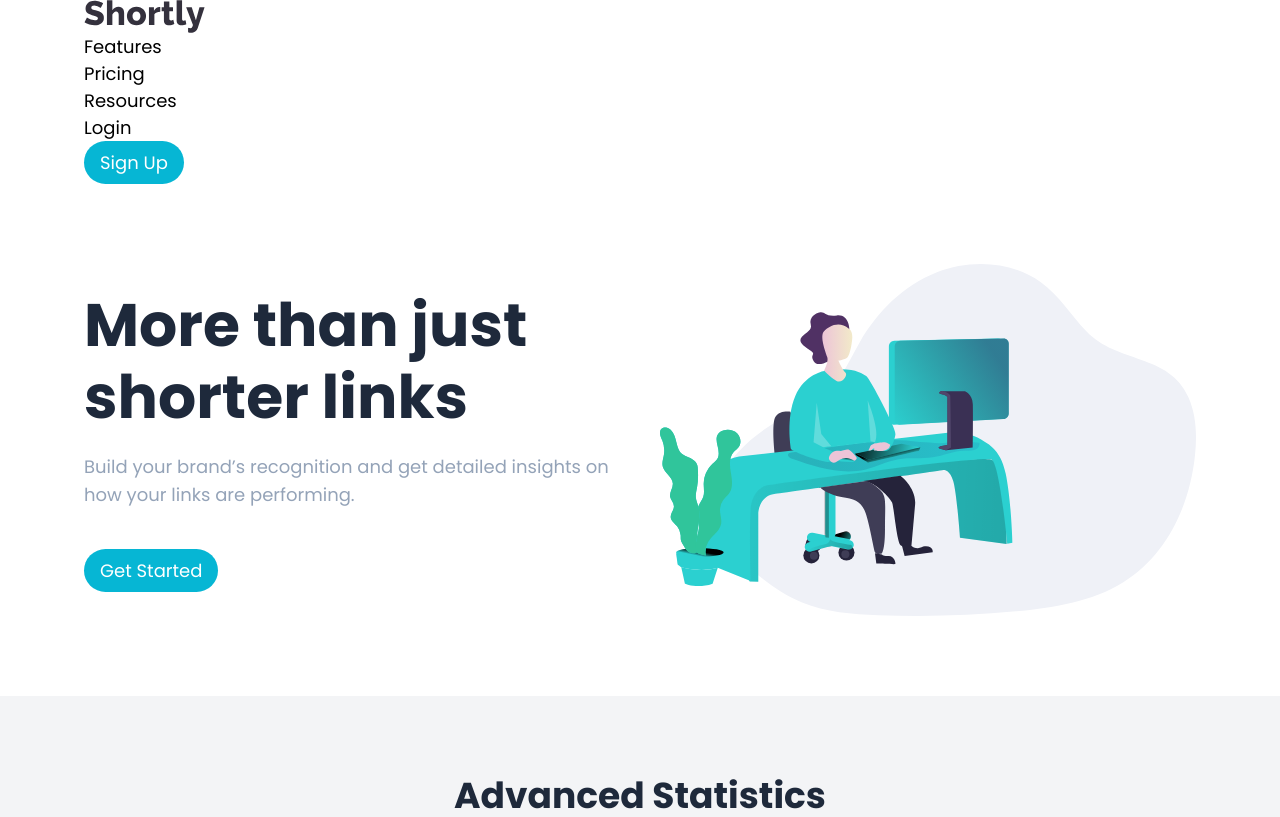
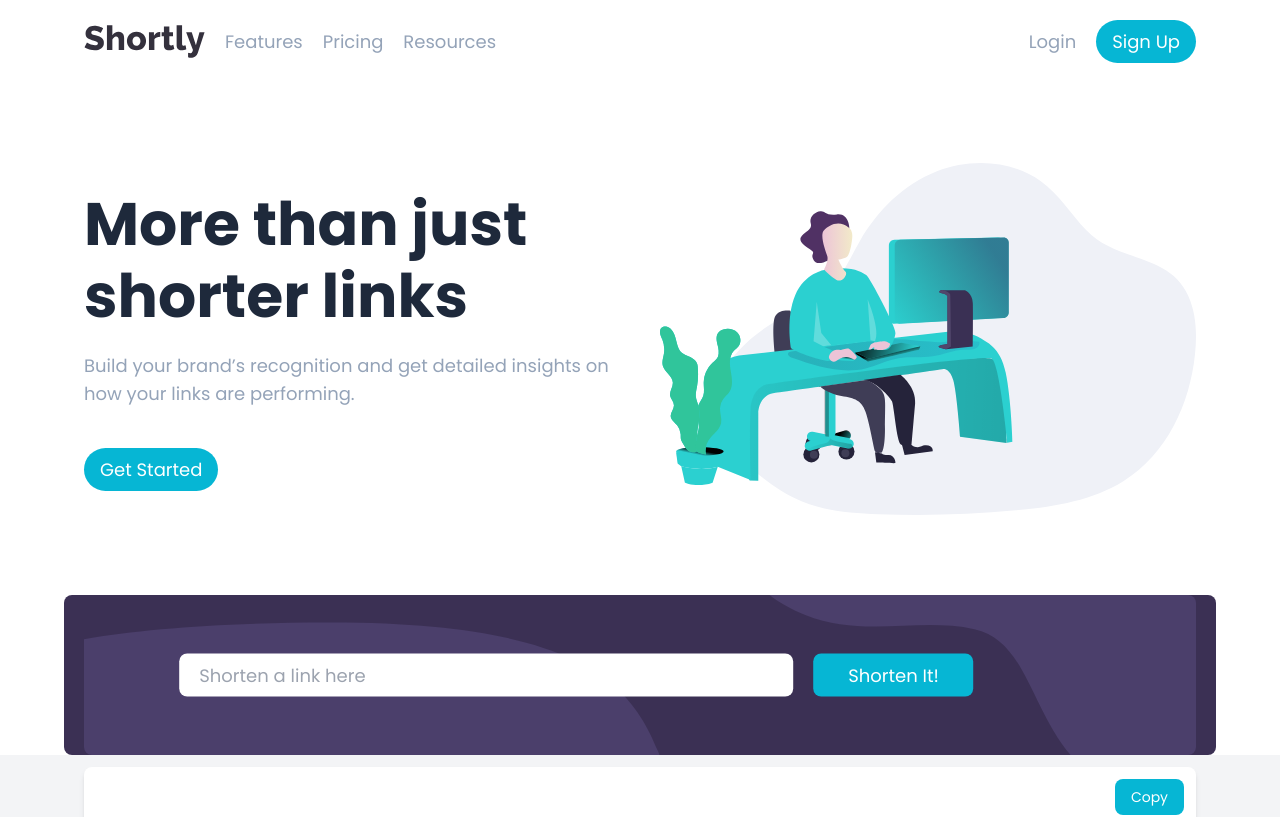
Before and after one commit to dilarauluturhan/shortly, a React (Create React App) app: page / in a window 1280 px wide. Shown: the top 817 px of the page. Built offline with nearby package versions, Linux system fonts and the light colour scheme; the HTML template or start-up script is replaced by a standard one.

Commit message:
feat: add shorten api

```diff
--- a/package.json
+++ b/package.json
@@ -8,6 +8,7 @@
     "@testing-library/user-event": "^13.5.0",
     "react": "^18.2.0",
     "react-dom": "^18.2.0",
+    "react-icons": "^4.11.0",
     "react-scripts": "5.0.1",
     "web-vitals": "^2.1.4"
   },
--- a/src/App.js
+++ b/src/App.js
@@ -1,14 +1,16 @@
+import Header from './components/Header';
+import Showcase from './components/Showcase';
+import Shortener from './components/Shortener';
 import Advanced from './components/Advanced';
 import Boost from './components/Boost';
 import Footer from './components/Footer';
-import Header from './components/Header';
-import Showcase from './components/Showcase';
 
 export default function App() {
   return (
     <>
       <Header />
       <Showcase />
+      <Shortener />
       <Advanced />
       <Boost />
       <Footer />
--- a/src/components/Advanced.js
+++ b/src/components/Advanced.js
@@ -5,7 +5,7 @@ import fully from '../images/icon-fully-customizable.svg';
 export default function Advanced() {
   return (
     <>
-      <section className='bg-gray-100 py-10 lg:pt-20 lg:pb-40'>
+      <section className='bg-gray-100 pt-32 pb-10 lg:pb-40'>
         <div className='max-width'>
           <h2 className='text-4xl font-bold text-slate-800 mb-3 text-center'>Advanced Statistics</h2>
           <p className='text-slate-400 text-center mb-10 lg:mb-20'>
--- a/src/components/Header.js
+++ b/src/components/Header.js
@@ -1,24 +1,77 @@
+import { useState } from 'react';
 import logo from '../images/logo.svg';
+import {MdClose} from 'react-icons/md';
+import {MdOutlineMenu} from 'react-icons/md';
 
 export default function Header() {
+  const [isOpen, setIsOpen] = useState(false);
+
   return (
     <>
-      <header className='header max-width'>
-        <div>
-          <img src={logo} alt='' />
-          <nav>
-            <ul>
-              <li><button>Features</button></li>
-              <li><button>Pricing</button></li>
-              <li><button>Resources</button></li>
+      <header className='header max-width py-5'>
+        <div className='flex items-center justify-between'>
+          <article className='flex items-center'>
+            <img src={logo} alt='' />
+
+            <nav className='hidden md:block md:ml-5'>
+              <ul className='flex items-start justify-start'>
+                <li>
+                  <button className='text-slate-400'>Features</button>
+                </li>
+                <li className='my-5 md:my-0 md:mx-5'>
+                  <button className='text-slate-400'>Pricing</button>
+                </li>
+                <li>
+                  <button className='text-slate-400'>Resources</button>
+                </li>
+              </ul>
+            </nav>
+          </article>
+
+          {isOpen && (
+            <div className='absolute left-5 right-5 top-20 rounded-lg bg-slate-900 text-slate-200 text-center py-10
+            md:relative md:top-0 md:left-0 md:right-0 md:bg-transparent md:text-slate-700 md:text-left md:py-0 md:flex md:items-center'>
+              <nav className='md:hidden'>
+                <ul className='flex flex-col items-center justify-center'>
+                  <li>
+                    <button>Features</button>
+                  </li>
+                  <li className='my-5'>
+                    <button>Pricing</button>
+                  </li>
+                  <li>
+                    <button>Resources</button>
+                  </li>
+                </ul>
+              </nav>
+              <ul className='flex flex-col items-center justify-center'>
+                <li className='my-5'>
+                  <button className='text-slate-400'>Login</button>
+                </li>
+                <li>
+                  <button className='btn-cta rounded-full'>Sign Up</button>
+                </li>
+              </ul>
+            </div>
+          )}
+
+          <div className='hidden md:block'>
+            <ul className='flex items-center ml-5'>
+              <li className='my-5 md:my-0 md:mr-5'>
+                <button className='text-slate-400'>Login</button>
+              </li>
+              <li>
+                <button className='btn-cta rounded-full'>Sign Up</button>
+              </li>
             </ul>
-          </nav>
-        </div>
-        <div>
-          <ul>
-            <li><button>Login</button></li>
-            <li><button className='btn-cta rounded-full'>Sign Up</button></li>
-          </ul>
+          </div>
+
+          <button
+            onClick={() => setIsOpen(!isOpen)}
+            className='uppercase text-sm tracking-wide md:hidden'
+          >
+            {isOpen ? <MdClose size={32}/> : <MdOutlineMenu size={32}/>}
+          </button>
         </div>
       </header>
     </>
--- a/src/components/Shortener.js
+++ b/src/components/Shortener.js
@@ -1,7 +1,97 @@
-import React from 'react';
+import { useEffect, useState } from 'react';
+import bgMobile from '../images/bg-shorten-mobile.svg';
+import bgDesktop from '../images/bg-shorten-desktop.svg';
+
+const getLocalStorage = () => {
+  let links = localStorage.getItem('links')
+
+  if (links) {
+    return JSON.parse(localStorage.getItem('links'))
+  } else {
+    return []
+  }
+};
 
 export default function Shortener() {
+  const [text, setText] = useState('');
+  const [links, setLinks] = useState(getLocalStorage());
+  const [buttonText, setButtonText] = useState('Copy')
+
+  const handleSubmit = (e) => {
+    e.preventDefault()
+
+    if (!text) {
+      alert("Input is empty")
+    } else {
+      const shortLink = async () => {
+        const res = await fetch(`https://api.shrtco.de/v2/shorten?url=${text}`)
+        const data = await res.json()
+        setLinks(data.result)
+        setText('')
+      }
+
+      shortLink()
+    }
+  };
+
+  const handleCopy = () => {
+    navigator.clipboard.writeText(links.full_short_link);
+    setButtonText('Copied!')
+  };
+
+  useEffect(() => {
+    localStorage.setItem('links', JSON.stringify(links))
+  }, [links]);
+
   return (
-    <div>Shortener</div>
+    <>
+      <section className='max-width shortener relative'>
+        <picture>
+          <source media='(min-width: 768px)' srcSet={bgDesktop} />
+          <img src={bgMobile} alt='' />
+        </picture>
+
+        <form className='form' onSubmit={handleSubmit}>
+          <div className='flex flex-col md:flex-row'>
+            <input
+              type='url'
+              placeholder='Shorten a link here'
+              className='w-full py-2 px-5 rounded-lg mb-2 md:mb-0 md:w-2/3'
+              value={text}
+              onChange={(e) => setText(e.target.value)}
+            />
+            <button
+              type='submit'
+              className='btn-cta rounded-lg w-full md:w-40 md:ml-5'
+              onClick={handleSubmit}
+            >
+              Shorten It!
+            </button>
+          </div>
+        </form>
+
+        <div className='flex flex-col items-center justify-center bg-white text-center md:flex-row md:justify-between p-3 mt-3 rounded-lg shadow-md'>
+          <article>
+            <h6 className='mb-3 md:mb-0'>{links.original_link}</h6>
+          </article>
+
+          <article>
+            <ul className='md:flex md:items-center'>
+              <li className='md:mr-5'>
+                <button className='text-cyan-500'>{links.full_short_link}</button>
+              </li>
+              <li>
+                <button
+                  onClick={handleCopy}
+                  className='btn-cta rounded-lg text-sm focus:bg-slate-800'
+                >
+                  {buttonText}
+                </button>
+              </li>
+            </ul>
+          </article>
+        </div>
+      </section>
+    </>
   )
 };
--- a/src/index.css
+++ b/src/index.css
@@ -28,6 +28,25 @@ p {
 
 .max-width {
     @apply px-5 lg:max-w-5xl lg:mx-auto xl:max-w-6xl 2xl:px-0;
+}
+
+.shortener {
+    background-color: hsl(257, 27%, 26%);
+    height: 10rem;
+    border-radius: 8px;
+}
+
+.shortener img {
+    height: 10rem;
+    @apply w-full rounded-lg;
+}
+
+.shortener .form {
+    position: absolute;
+    left: 50%;
+    top: 50%;
+    transform: translate(-50%, -50%);
+    width: 80%;
 }
 
 .boost {
```
Also changed, not shown: index.html (deleted, +0 -85 lines), 1 other file (tests, documents, lock files or other folders).
